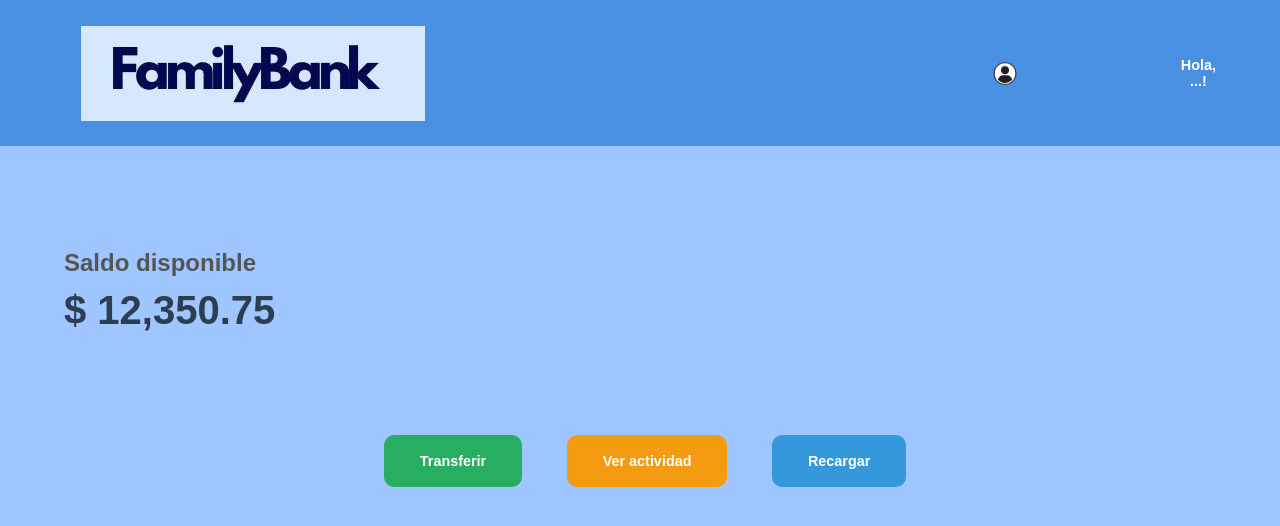
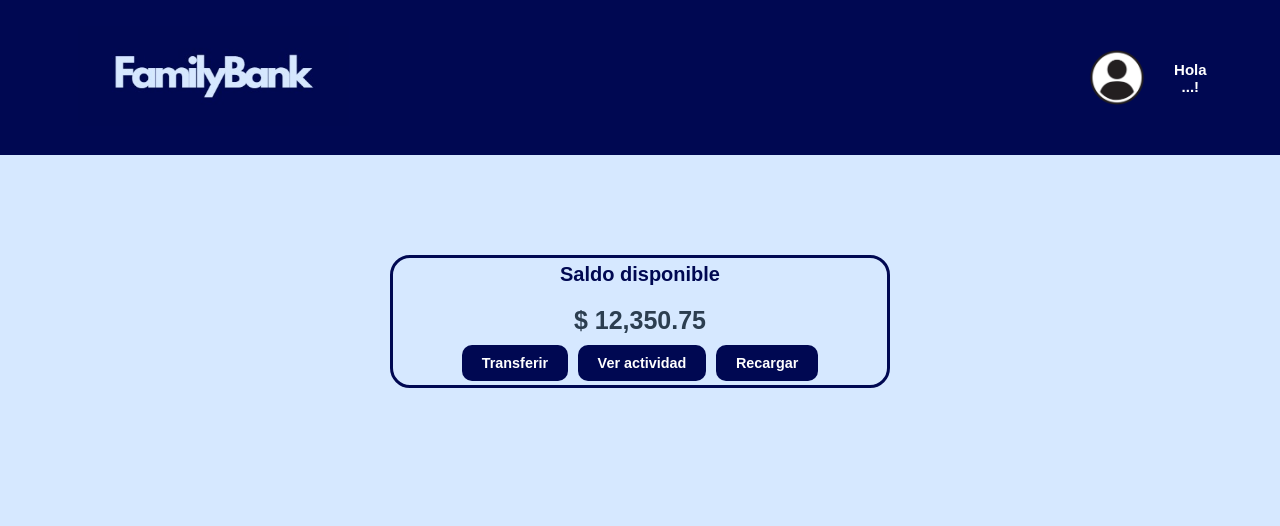
Before and after one commit to valenmorello/Programacion-web, a plain HTML site: page inicio.html in a window 1280 px wide. Drawn offline with Linux system fonts and the light colour scheme.

Commit message:
cambio css de inicio

```diff
--- a/actividad.css
+++ b/actividad.css
@@ -1,4 +1,55 @@
-body {
+
+main {
+  display: flex;
+  justify-content: center;
+  align-items: center;
+  padding-top: 100px;
+}
+.logo img {
+  height: 100px;
+  max-height: 50%;
+  margin-left: 5%;
+}
+
+.usuario {
+  display: flex;;
+  justify-content: flex-end;
+  gap: 2%;                /
+
+}
+
+.usuario button {
+  background: transparent;
+  border: none;
+  color: #ffffff;
+  font-size: 15px;
+  font-weight: bold;
+  cursor: pointer;
+  display: flex;
+  align-items: center;
+}
+
+.usuario img {
+  width: 90px;
+  height: auto;
+  border-radius: 50%;
+  border: 0.5% solid white;
+  object-fit: cover;
+  text-align: right;
+}
+
+.usuario button:hover {
+  opacity: 0.8;
+}
+
+header {
+  display: flex;
+  justify-content: space-between;
+  align-items: center;
+  background:#000852;
+  padding: 2% 5%;
+  color: #d6e8ff;
+}body {
     background-color: #d6e8ff;
     display: flex;
     justify-content: center;
--- a/inicio.css
+++ b/inicio.css
@@ -6,46 +6,48 @@
 }
 
 body {
-      background: #a0c6ff;
+  background:  #d6e8ff;
   color: #333;
+  margin: 0;
 }
 
-    /* Header */
+main {
+  display: flex;
+  justify-content: center;
+  align-items: center;
+  padding-top: 100px;
+}
+
+
 header {
   display: flex;
   justify-content: space-between;
   align-items: center;
-      background: #4a90e2;
+  background:#000852;
   padding: 2% 5%;
-      color: white;
+  color: #d6e8ff;
 }
 
-    .logo {
-      display: flex;
-      align-items: center;
-      font-weight: bold;
-      font-size: 120%;
-    }
+
 
 .logo img {
-      height: 80%;
+  height: 100px;
   max-height: 50%;
   margin-left: 5%;
 }
 
 .usuario {
-  display: flex;
-  align-items: center;     /* centra verticalmente */
-  justify-content: flex-end; /* todo el bloque se alinea a la derecha */
-  gap: 2%;                /* espacio entre foto y texto */
-  width: 20%;             /* el bloque usuario ocupa el 20% del header */
+  display: flex;;
+  justify-content: flex-end;
+  gap: 2%;                /
+
 }
 
 .usuario button {
   background: transparent;
   border: none;
-  color: white;
-  font-size: 90%;          /* relativo al contenedor */
+  color: #ffffff;
+  font-size: 15px;
   font-weight: bold;
   cursor: pointer;
   display: flex;
@@ -53,48 +55,50 @@
 }
 
 .usuario img {
-  width: 20%;              /* tamaño proporcional dentro del bloque usuario */
+  width: 90px;
   height: auto;
   border-radius: 50%;
   border: 0.5% solid white;
   object-fit: cover;
+  text-align: right;
 }
 
 .usuario button:hover {
   opacity: 0.8;
 }
 
+.section {
+  background-color: #d6e8ff;
+  border-radius: 20px;
+  width: 500px;
+  border: 3px solid #000852;
+  justify-content: center;
 
-
-    /* Saldo */
+}
 .saldo {
-      text-align: left;
-      margin: 8% 50%;
-      margin-left: 5%;
+  text-align: center;
+  margin-bottom: 10px;
+  margin-top: 5px;
 }
 
 .saldo h2 {
-      font-size: 150%;
-      color: #555;
-      margin-bottom: 2%;
+  font-size: 20px;
+  color: #000852;
+  margin-bottom: 20px;
 }
 
 .saldo p {
-      font-size: 250%;
+  font-size: 25px;
   font-weight: bold;
   color: #2c3e50;
+  margin: 0;
 }
 
-    /* Botones */
-    .acciones {
-  display:flex;
-  gap: 5%; /* espacio entre botones */
-  margin-left: 30%;
-  margin-top: 0%;
 
-}
 
-/* Botones */
+
+
+
 .acciones button {
   padding: 2% 4%;
   font-size: 90%;
@@ -104,20 +108,23 @@
   font-weight: bold;
   color: white;
   transition: all 0.3s ease;
+  display:flex;
+  gap: 2%;
+  margin-top: 0%;
+  margin-bottom: 4px;
 }
 
-/* Colores de cada botón */
-.btn-transferir {
-  background: #27ae60;
+
+.button{
+  background:#000852;
 }
-.btn-actividad {
-  background: #f39c12;
-}
-.btn-recargar {
-  background: #3498db;
+/*esto es para la animacion de los botones*/
+.acciones {
+  display: flex;
+  justify-content: center;
+  gap: 10px;
 }
 
-/* Hover bonito */
 .acciones button:hover {
   transform: translateY(-3px);
   box-shadow: 0 6px 12px rgba(0,0,0,0.2);
--- a/inicio.html
+++ b/inicio.html
@@ -3,33 +3,36 @@
 <head>
   <meta charset="UTF-8">
   <meta name="viewport" content="width=device-width, initial-scale=1.0">
-  <title>Billetera Virtual</title>
+  <title>FamilyBank</title>
   <link rel="stylesheet" href="inicio.css">
 </head>
 <body>
   <header>
     <div class="logo">
-      <img src="logo.jpg" class="imagen" alt="Logo">
+      <img src="logoinicio.jpg" class="imagen" alt="Logo">
     </div>
     <div class="usuario">
         <button>
             <img src="user.png" alt="Usuario">
         </button>
-        <button>Hola, ...!</button>
+        <button>Hola ...!</button>
     </div>
   </header>
 
   <main>
+    <section class="section">
       <div class="saldo">
         <h2>Saldo disponible</h2>
         <p>$ 12,350.75</p>
       </div>
 
       <div class="acciones">
-      <button class="btn-transferir">Transferir</button>
-      <button class="btn-actividad">Ver actividad</button>
-      <button class="btn-recargar">Recargar</button>
+        <button class="button">Transferir</button>
+        <button class="button">Ver actividad</button>
+        <button class="button">Recargar</button>
       </div>
+    </section>
+
   </main>
 </body>
 </html>
```
Also changed, not shown: actividad.html (+11 -0 lines), logoinicio.jpg (added). Lines whose indentation alone changed are shown as unchanged.
